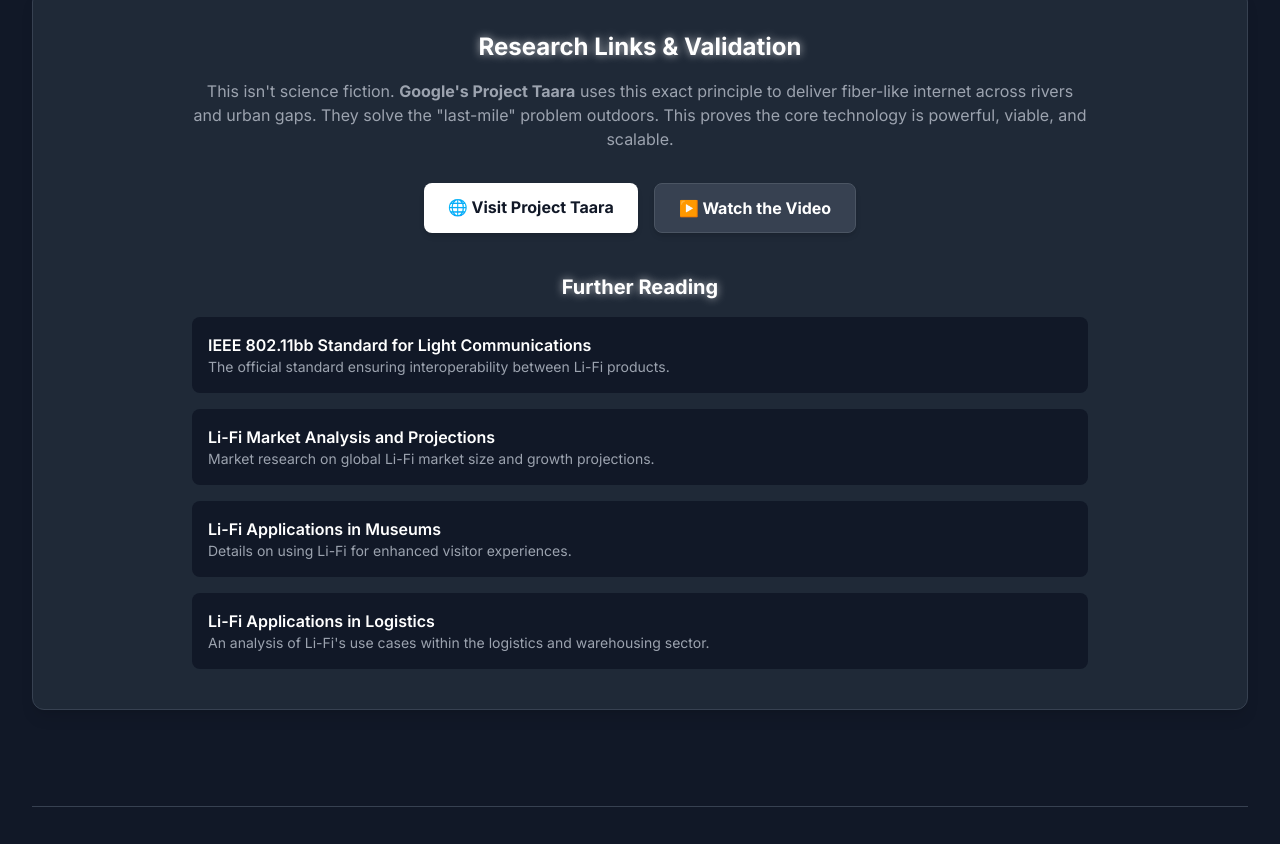
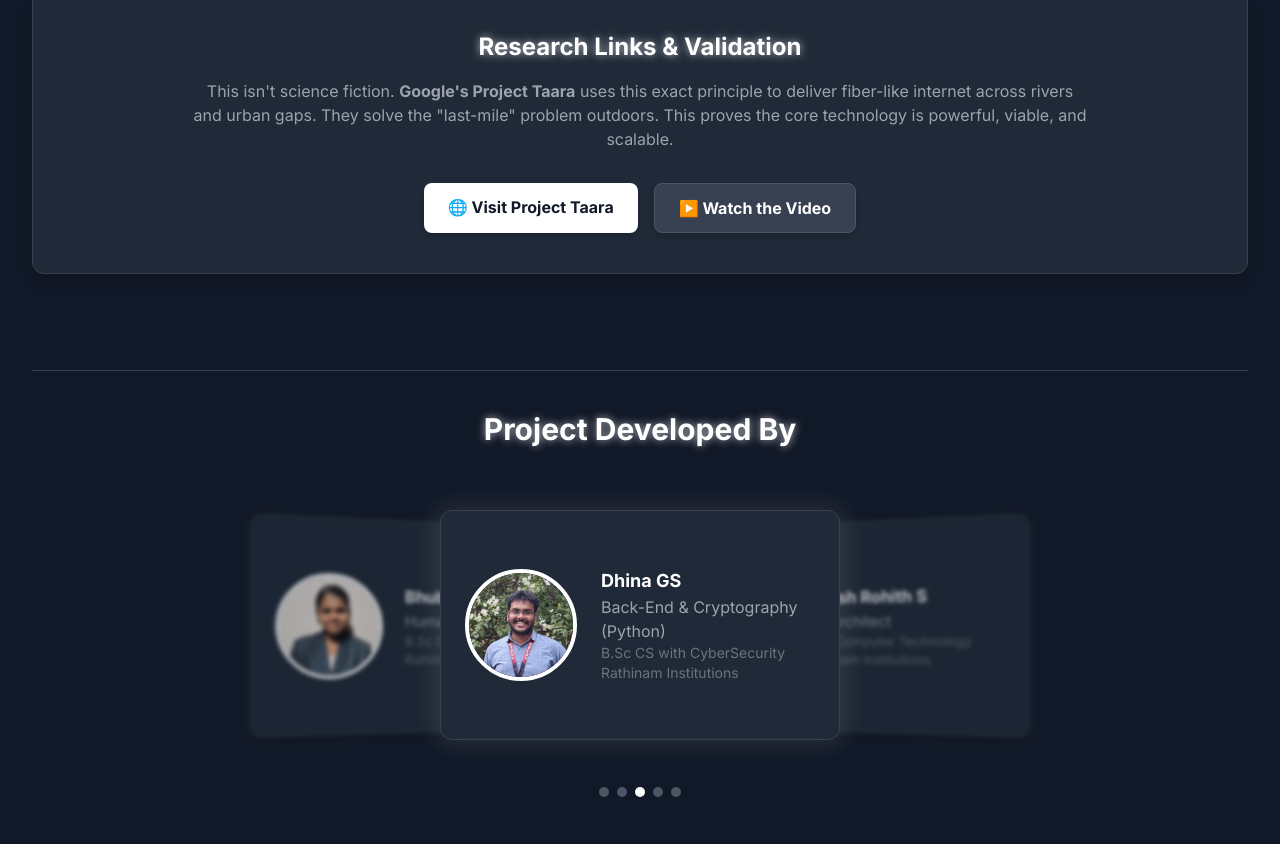
Before and after one commit to iamharishrohith/Lighcon, a plain HTML site: page index.html in a window 1280 px wide. Shown: the part 5647-6491 px from the top of the page. Drawn offline with nearby package versions, Linux system fonts and the light colour scheme.

Commit message:
Update index.html

```diff
--- a/index.html
+++ b/index.html
@@ -488,7 +488,7 @@
             </div>
             <div class="bg-gray-800 border border-gray-700 p-8 rounded-xl shadow-lg max-w-4xl mx-auto section-glow" style="--glow-color: rgba(255, 255, 255, 0.1);">
                 <p class="text-gray-300 text-left md:text-center leading-relaxed">
-                    Our custom algorithm, **enSed**, forms the core of our security. Instead of standard methods, we convert text messages into a series of numerical matrices. These matrices are then multiplied by a secret, non-singular matrix key. The resulting matrix is flattened into a string of numbers, which is the encrypted data transmitted by the light.
+                    Our custom algorithm, <strong>enSed</strong>, forms the core of our security. Instead of standard methods, we convert text messages into a series of numerical matrices. These matrices are then multiplied by a secret, non-singular matrix key. The resulting matrix is flattened into a string of numbers, which is the encrypted data transmitted by the light.
                     <br><br>
                     To decrypt, the receiver uses the mathematical inverse of the original key. Multiplying the received data by this inverse key reverses the process, perfectly restoring the original message. This method ensures that without the exact inverse matrix, the intercepted data remains a meaningless stream of numbers.
                 </p>
@@ -525,25 +525,6 @@
                     <a href="https://www.youtube.com/watch?v=Fe_g_s_q_vI" target="_blank"
                         class="inline-block bg-gray-700 text-white border border-gray-600 font-bold py-3 px-6 rounded-lg shadow-md hover:bg-gray-600 transition-colors duration-300">
                         ▶️ Watch the Video
-                    </a>
-                </div>
-                <div class="mt-10 text-left max-w-4xl mx-auto space-y-4">
-                    <h4 class="text-xl font-bold text-white glow-text-white text-center">Further Reading</h4>
-                    <a href="https://standards.ieee.org/ieee/802.11bb/10823/" target="_blank" class="block p-4 bg-gray-900 rounded-lg hover:bg-gray-700 transition-colors duration-300">
-                        <p class="font-semibold text-white">IEEE 802.11bb Standard for Light Communications</p>
-                        <p class="text-sm text-gray-400">The official standard ensuring interoperability between Li-Fi products.</p>
-                    </a>
-                    <a href="https://www.marketresearchfuture.com/reports/visible-light-communication-li-fi-market-3561" target="_blank" class="block p-4 bg-gray-900 rounded-lg hover:bg-gray-700 transition-colors duration-300">
-                        <p class="font-semibold text-white">Li-Fi Market Analysis and Projections</p>
-                        <p class="text-sm text-gray-400">Market research on global Li-Fi market size and growth projections.</p>
-                    </a>
-                    <a href="https://lifi.co/lifi-blog/lifi-and-its-applications-in-museums-and-public-spaces/" target="_blank" class="block p-4 bg-gray-900 rounded-lg hover:bg-gray-700 transition-colors duration-300">
-                        <p class="font-semibold text-white">Li-Fi Applications in Museums</p>
-                        <p class="text-sm text-gray-400">Details on using Li-Fi for enhanced visitor experiences.</p>
-                    </a>
-                     <a href="https://logisticsviewpoints.com/2025/08/11/li-fi-in-logistics-a-narrow-tool-for-specific-use-cases-where-light-based-communication-fits-and-where-it-doesnt/" target="_blank" class="block p-4 bg-gray-900 rounded-lg hover:bg-gray-700 transition-colors duration-300">
-                        <p class="font-semibold text-white">Li-Fi Applications in Logistics</p>
-                        <p class="text-sm text-gray-400">An analysis of Li-Fi's use cases within the logistics and warehousing sector.</p>
                     </a>
                 </div>
             </div>
```
